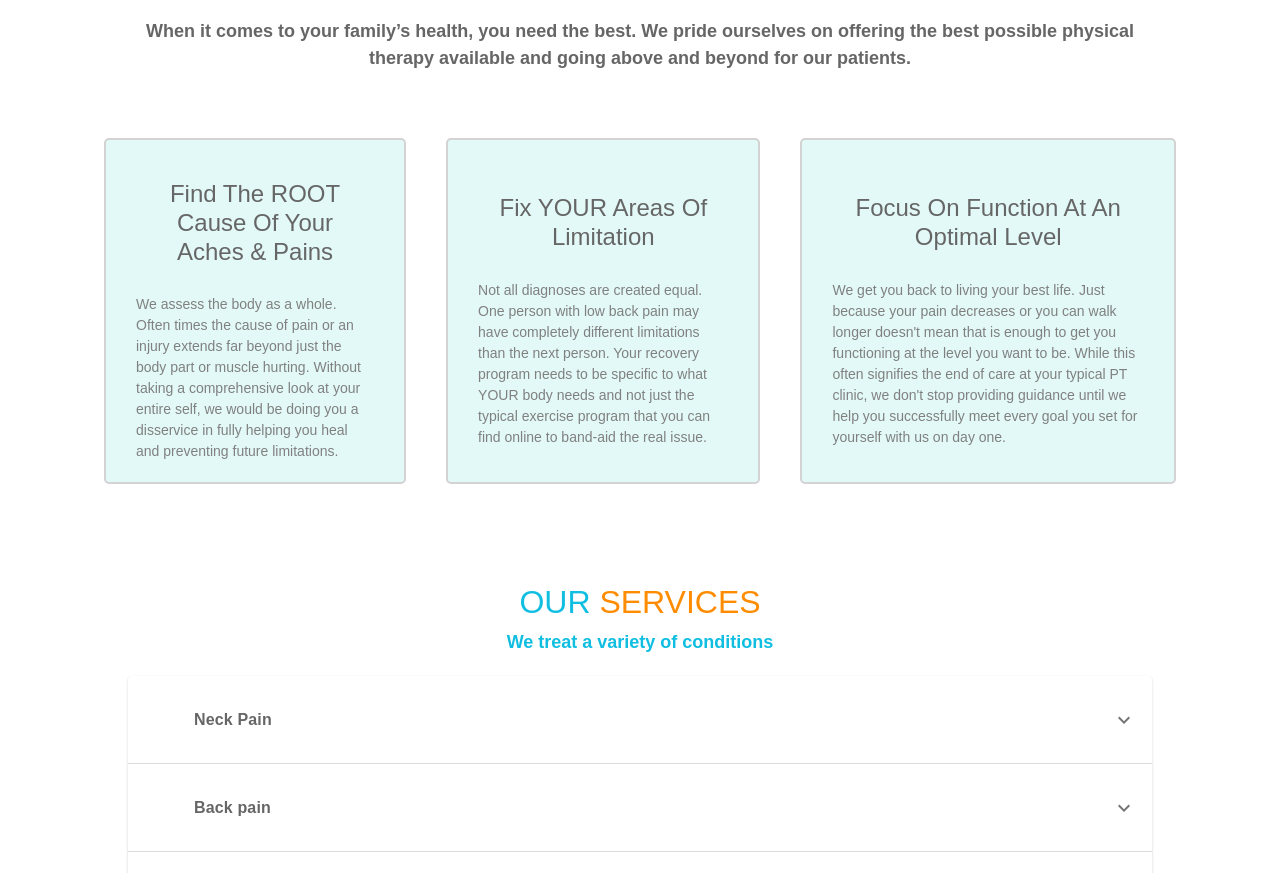
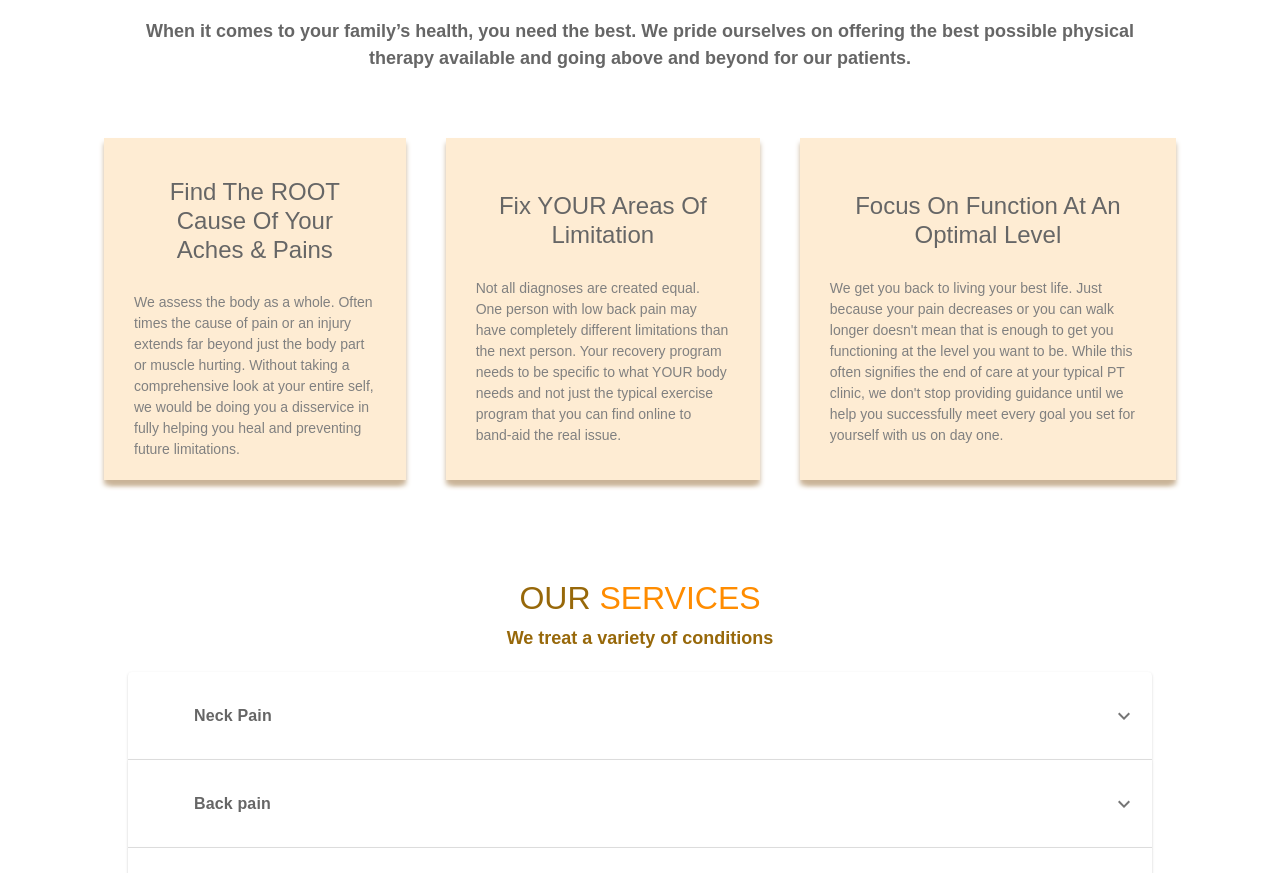
Before and after one commit to chaitujil/pace-pt-next, a Next.js app: page / in a window 1280 px wide. Shown: the part 440-1313 px from the top of the page. Built offline with nearby package versions, Linux system fonts and the light colour scheme.

Commit message:
change css

```diff
--- a/components/HowCanWeHelp.js
+++ b/components/HowCanWeHelp.js
@@ -26,10 +26,9 @@ const Boxes = styled.div`
 `;
 
 const Box = styled.div`
-  background: #E2F9F7;
+  background: #FEECD3;
+  box-shadow: 0px 0px 0px 0px rgb(202, 180, 152), 0px 5px 5px 0px rgb(202, 180, 152), 0px 10px 5px -5px rgb(202, 180, 152);
   margin: 20px;
-  border: 2px solid lightgrey;
-  border-radius: 5px;
   padding: 20px;
   align-content: center;
 
@@ -51,7 +50,7 @@ const Intro = styled.div`
   font-family: sans-serif;
   font-weight: 700;
   font-size: 18px;
-  color: #10BEE1;
+  color: #97680A;
   text-align: center;
 
   & > p {
--- a/components/OurServices.js
+++ b/components/OurServices.js
@@ -26,7 +26,7 @@ const Heading = styled.div`
   font-family: sans-serif;
   font-weight: 700;
   font-size: 18px;
-  color: #10BEE1;
+  color: #97680A;
   text-align: center;
 
   .services {
```
